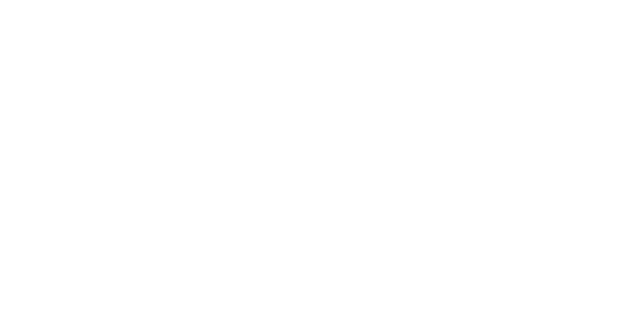
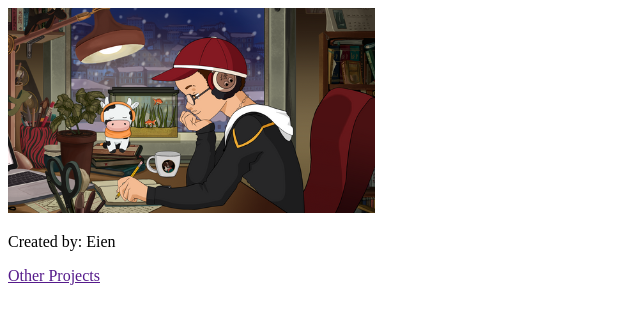
Before and after one commit to Brzdac3er/Eien-Calculator-Private, a plain HTML site: page calculator.html in a window 1280 px wide. Shown: the whole page, without its empty margins (0-640 px from the left). Drawn offline with Linux system fonts and the light colour scheme.

Commit message:
Added header profile image and created a special folder for it, and displayed on the page

```diff
--- a/Scripts/Render/renderHeader.js
+++ b/Scripts/Render/renderHeader.js
@@ -1,4 +1,28 @@
 function renderHeader() {
+  const header = document.querySelector(".js-header");
+
+  header.innerHTML += `
+    <div class="header-left">
+      <div class="profile">
+        <a href="https://github.com/Brzdac3er" class="profile-link">
+          <img src="../../Images/Header-Profile/header-profile.png" alt="profile picture"
+            class="profile-picture" />
+        </a>
+      </div>
+    </div>
+
+    <div class="header-middle">
+      <div class="creator">
+        <p class="creator-name">Created by: Eien</p>
+      </div>
+    </div>
+
+    <div class="header-right">
+      <div class="other-projects">
+        <a href="" class="other-project-link">Other Projects</a>
+      </div>
+    </div>
+  `;
 }
 
 export default renderHeader;
--- a/calculator.html
+++ b/calculator.html
@@ -13,14 +13,13 @@
 
   <body>
 
-    <div class="header">
+    <div class="header js-header">
     </div>
 
     <div class="calculator js-calculator">
     </div>
 
-    <div class="footer">
-
+    <div class="footer js-footer">
     </div>
 
     <script src="Scripts/calculator.js" type="module"></script>
```
Also changed, not shown: Images/Header-Profile/header-profile.png (added).
